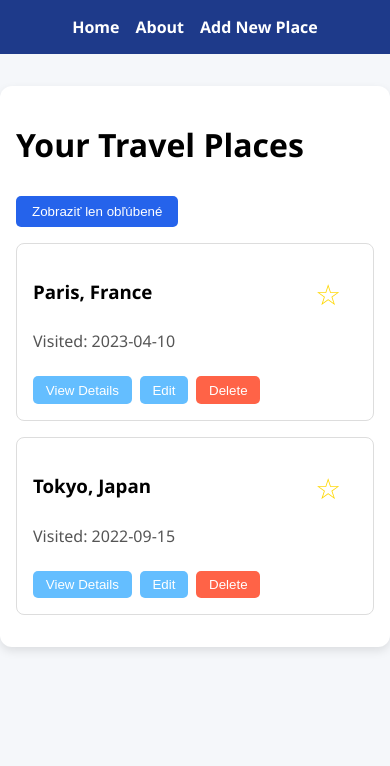
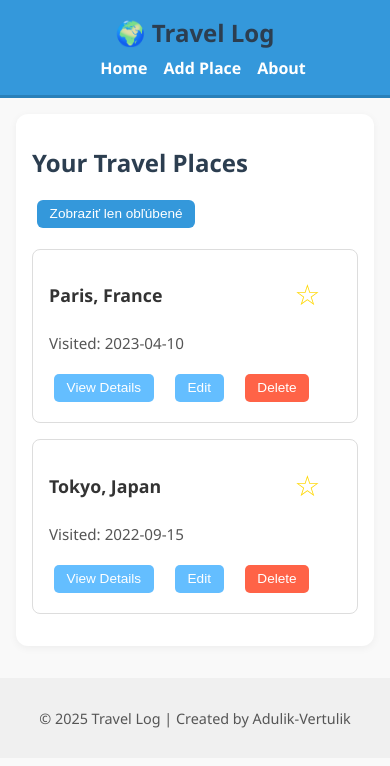
Before and after one commit to KonarAndriiana/Travel-Log, a React (Create React App) app in the folder travel-log/: page / in a window 390 px wide. Shown: the top 766 px of the page. Built offline with nearby package versions, Linux system fonts and the light colour scheme.

Commit message:
Update styles

```diff
--- a/travel-log/src/App.css
+++ b/travel-log/src/App.css
@@ -1,6 +1,7 @@
 body {
   font-family: 'Segoe UI', sans-serif;
-  background-color: #f5f7fa;
+  background-color: #f9f9f9;
+  color: #333;
   margin: 0;
   padding: 0;
 }
@@ -36,28 +37,39 @@ nav a:hover {
   padding: 1rem;
   background: white;
   border-radius: 12px;
-  box-shadow: 0 4px 10px rgba(0, 0, 0, 0.1);
+  box-shadow: 0 2px 8px rgba(0, 0, 0, 0.05);
 }
 
 .place-card {
-  background-color: #e0e7ff;
+  border: 1px solid #ddd;
+  border-radius: 8px;
   padding: 1rem;
-  border-radius: 8px;
   margin-bottom: 1rem;
+  background-color: #fff;
 }
 
 button {
-  background-color: #2563eb;
+  padding: 0.4rem 1rem;
+  margin: 0.3rem;
+  background-color: #3498db;
   color: white;
   border: none;
-  padding: 0.5rem 1rem;
-  margin-top: 0.5rem;
-  border-radius: 5px;
+  border-radius: 6px;
   cursor: pointer;
+  transition: background-color 0.2s;
 }
 
+button {
+  margin-right: 0.5rem;
+}
+
+
 button:hover {
-  background-color: #1d4ed8;
+  background-color: #2980b9;
+}
+
+h1, h2 {
+  color: #2c3e50;
 }
 
 form div {
@@ -71,3 +83,42 @@ input[type="date"] {
   border: 1px solid #ccc;
   border-radius: 5px;
 }
+
+.footer {
+  text-align: center;
+  padding: 1rem;
+  background-color: #f0f0f0;
+  color: #555;
+  margin-top: 2rem;
+  font-size: 0.9rem;
+}
+
+
+
+
+/* Responzivita */
+@media (max-width: 768px) {
+  .container {
+    padding: 1rem;
+    margin: 1rem;
+  }
+
+  .place-card {
+    padding: 0.8rem;
+    font-size: 0.95rem;
+  }
+
+  button {
+    padding: 0.4rem 0.8rem;
+    font-size: 0.85rem;
+  }
+
+  h1, h2 {
+    font-size: 1.5rem;
+  }
+
+  .navbar {
+    flex-direction: column;
+    gap: 0.5rem;
+  }
+}
--- a/travel-log/src/App.js
+++ b/travel-log/src/App.js
@@ -6,29 +6,30 @@ import PlaceDetail from './pages/PlaceDetail';
 import About from './pages/About';
 import AddPlace from './pages/AddPlace';
 import EditPlace from './pages/EditPlace';
+import Footer from './components/Footer';
+import Navbar from './components/Navbar';
 
 
 
 function App() {
   return (
   <Router>
-      <nav>
-        <ul>
-          <li><Link to="/">Home</Link></li>
-          <li><Link to="/about">About</Link></li>
-          <li><Link to="/add">Add New Place</Link></li>
-        </ul>
-      </nav>
-
+  <div className="app-container">
+    <Navbar />
+    <main className="content">
                 <Routes>
             <Route path="/" element={<Home />} />
-        <Route path="/place/:id" element={<PlaceDetail />} />
             <Route path="/about" element={<About />} />
             <Route path="/add" element={<AddPlace />} />
             <Route path="/edit/:id" element={<EditPlace />} />
+            <Route path="/place/:id" element={<PlaceDetail />} />
           </Routes>
+    </main>
+    <Footer />
+  </div>
   </Router>
   );
 }
 
+
 export default App;
```
Lines whose indentation alone changed are shown as unchanged.
